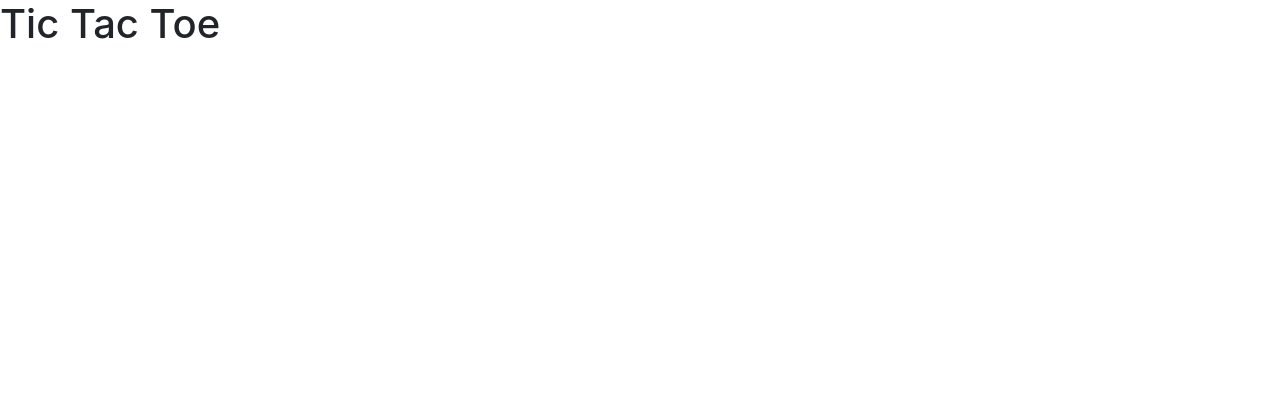
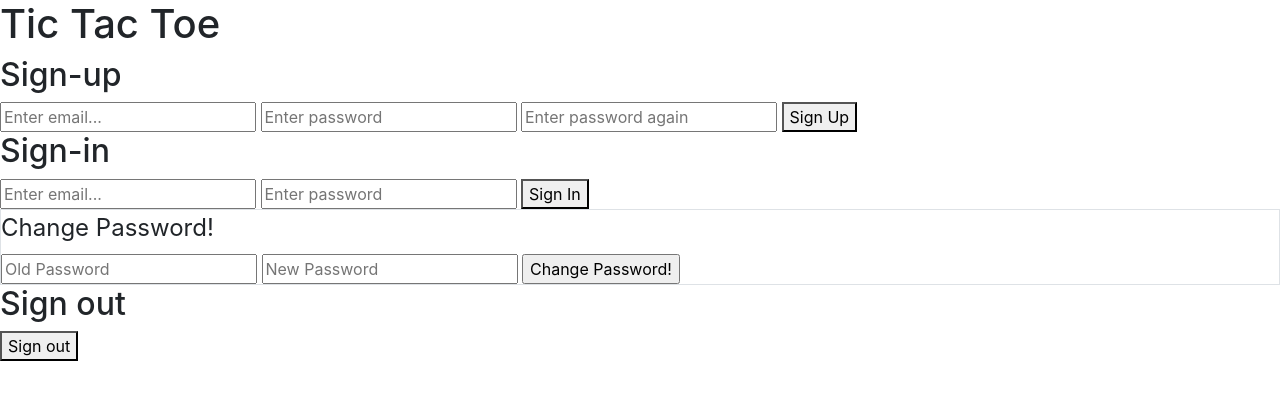
Before and after one commit to EraAdem/Tic-Tac-Toe---Era, a website built with webpack: page index.html in a window 1280 px wide. Built offline with nearby package versions, Linux system fonts and the light colour scheme.

Commit message:
Added buttons

```diff
--- a/index.html
+++ b/index.html
@@ -1,7 +1,7 @@
 <!DOCTYPE html>
 <html>
     <head>
-      <title>Example</title>
+      <title>Tic Tac Toe</title>
       <meta name="viewport" content="width=device-width, initial-scale=1">
 
       <!-- Do not add `link` tags-->
@@ -13,5 +13,32 @@
     </head>
     <body>
       <h1>Tic Tac Toe</h1>
+
+      <h2>Sign-up</h2>
+      <form id='sign-up'>
+        <input type="email" name="credentials[email]" placeholder='Enter email...' >
+        <input type="password" name="credentials[password]" placeholder='Enter password'>
+        <input type="password" name="credentials[password_confirmation]" placeholder='Enter password again'>
+        <button>Sign Up</button>
+      </form>
+
+      <h2>Sign-in</h2>
+      <form id='sign-in'>
+        <input type="email" name="credentials[email]" placeholder='Enter email...' >
+        <input type="password" name="credentials[password]" placeholder='Enter password'>
+        <button>Sign In</button>
+      </form>
+      <form id="change-password" class="border">
+          <fieldset>
+            <legend>Change Password!</legend>
+            <input type="password" name="passwords[old]" placeholder="Old Password">
+            <input type="password" name="passwords[new]" placeholder="New Password">
+            <input type="submit" value="Change Password!">
+          </fieldset>
+        </form>
+        <h2>Sign out</h2>
+              <form id='sign-out'>
+                <button>Sign out</button>
+              </form>
     </body>
 </html>
```
